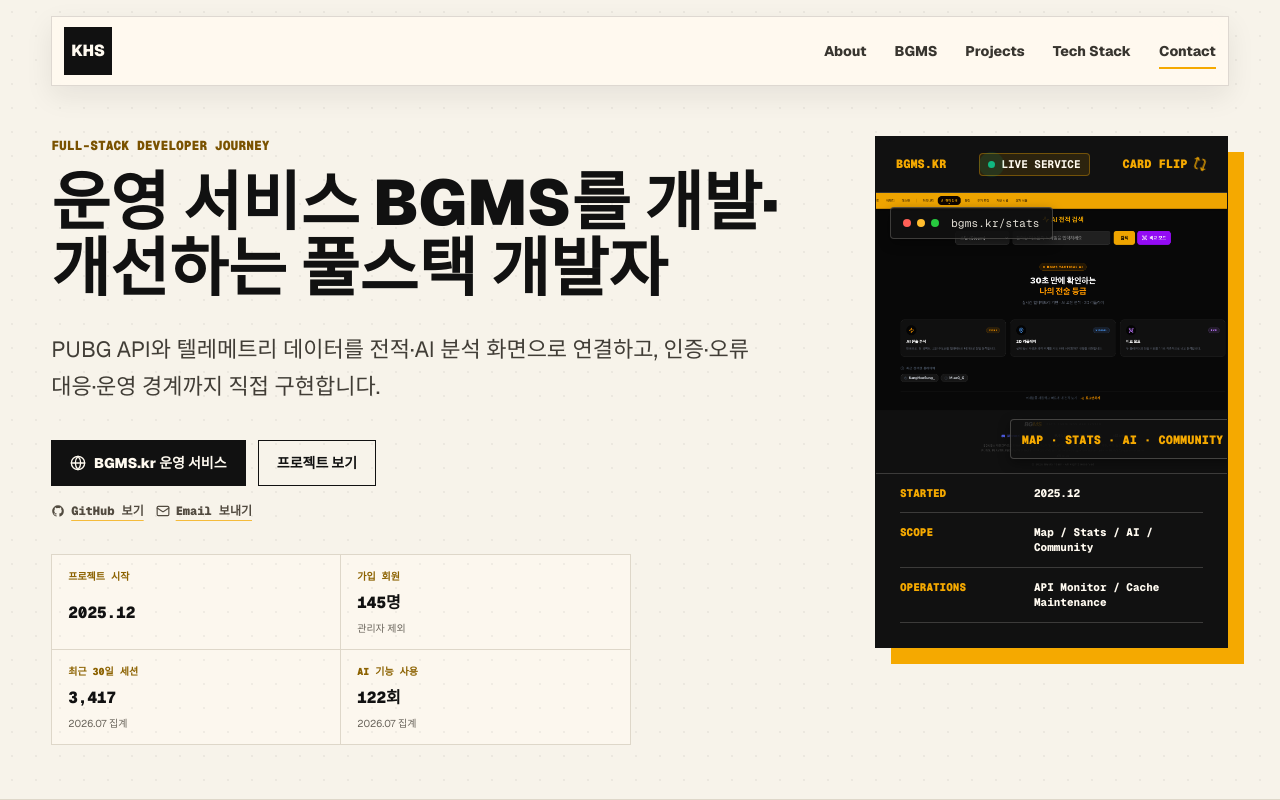
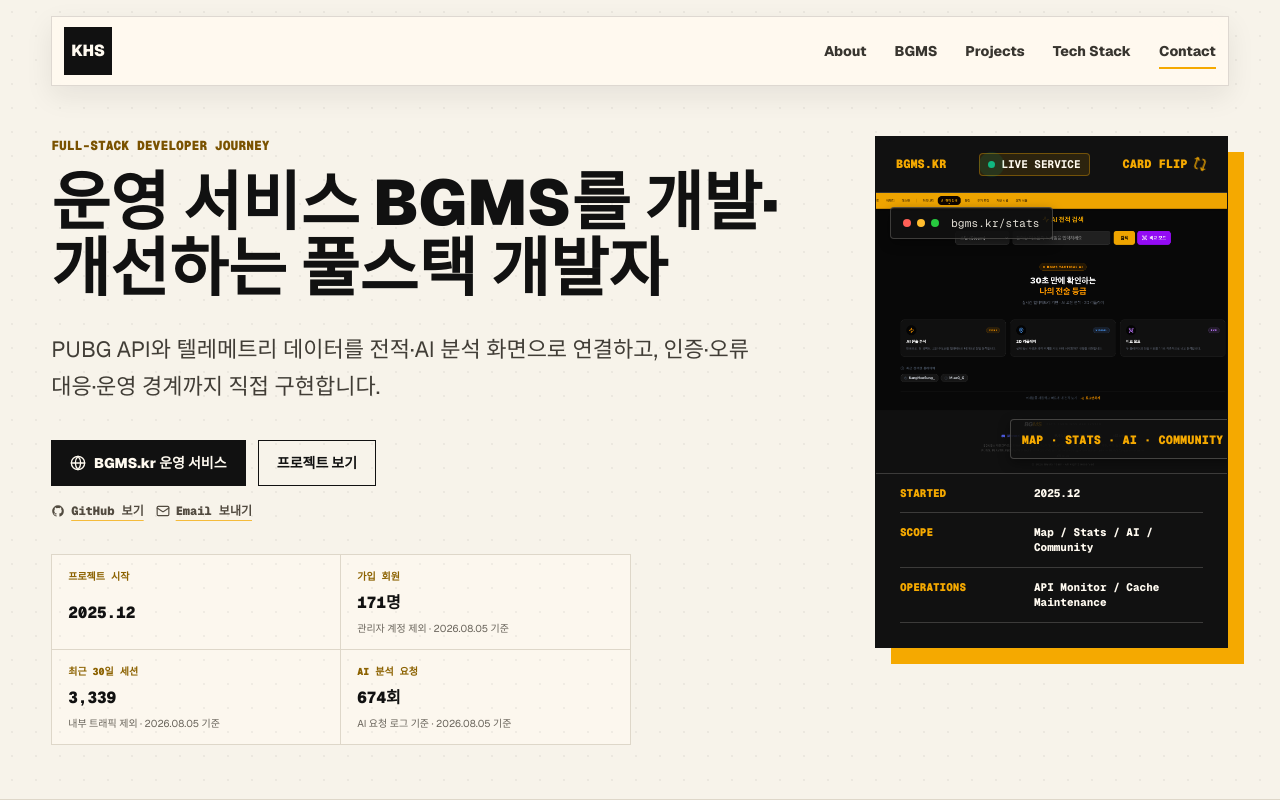
Before and after one commit to ka6865/KHS_PF, a Next.js app: page / in a window 1280 px wide. Shown: the top 800 px of the page. Built offline with nearby package versions, Linux system fonts and the light colour scheme.

Commit message:
feat: refresh portfolio operating metrics

```diff
--- a/app/globals.css
+++ b/app/globals.css
@@ -78,6 +78,7 @@
 .footer-link-btn {
   display: inline-flex;
   align-items: center;
+  justify-content: center;
   gap: 8px;
   min-height: 46px;
   padding: 0 18px;
@@ -87,13 +88,12 @@
   font-size: 14px;
   font-weight: 850;
   cursor: pointer;
-  transition: all 180ms ease;
-}
-
-.footer-link-btn:hover {
-  background: rgba(255, 250, 240, 0.1);
-  border-color: var(--yellow);
-  color: var(--yellow);
+  transition:
+    background-color 180ms ease,
+    border-color 180ms ease,
+    color 180ms ease,
+    transform 180ms ease,
+    box-shadow 180ms ease;
 }
 
 .copy-toast-badge {
@@ -2134,7 +2134,8 @@ img {
   .primary-link:hover,
   .secondary-link:hover,
   .inline-link:hover,
-  .footer-links a:hover {
+  .footer-links a:hover,
+  .footer-link-btn:hover {
     border-color: var(--yellow);
     transform: translateY(-2px);
     box-shadow: 0 10px 24px rgba(24, 24, 24, 0.12);
@@ -2147,7 +2148,8 @@ img {
 
   .secondary-link:hover,
   .inline-link:hover,
-  .footer-links a:hover {
+  .footer-links a:hover,
+  .footer-link-btn:hover {
     background: #fffaf0;
     color: #5f4305;
   }
--- a/app/page.tsx
+++ b/app/page.tsx
@@ -20,9 +20,9 @@ const heroProofs = [
 
 const portfolioMetrics = [
   { label: "프로젝트 시작", value: "2025.12" },
-  { label: "가입 회원", value: "145명", note: "관리자 제외" },
-  { label: "최근 30일 세션", value: "3,417", note: "2026.07 집계" },
-  { label: "AI 기능 사용", value: "122회", note: "2026.07 집계" },
+  { label: "가입 회원", value: "171명", note: "관리자 계정 제외 · 2026.08.05 기준" },
+  { label: "최근 30일 세션", value: "3,339", note: "내부 트래픽 제외 · 2026.08.05 기준" },
+  { label: "AI 분석 요청", value: "674회", note: "AI 요청 로그 기준 · 2026.08.05 기준" },
 ];
 
 const aboutHighlights = [
```
Also changed, not shown: 2 other files (tests, documents, lock files or other folders).
